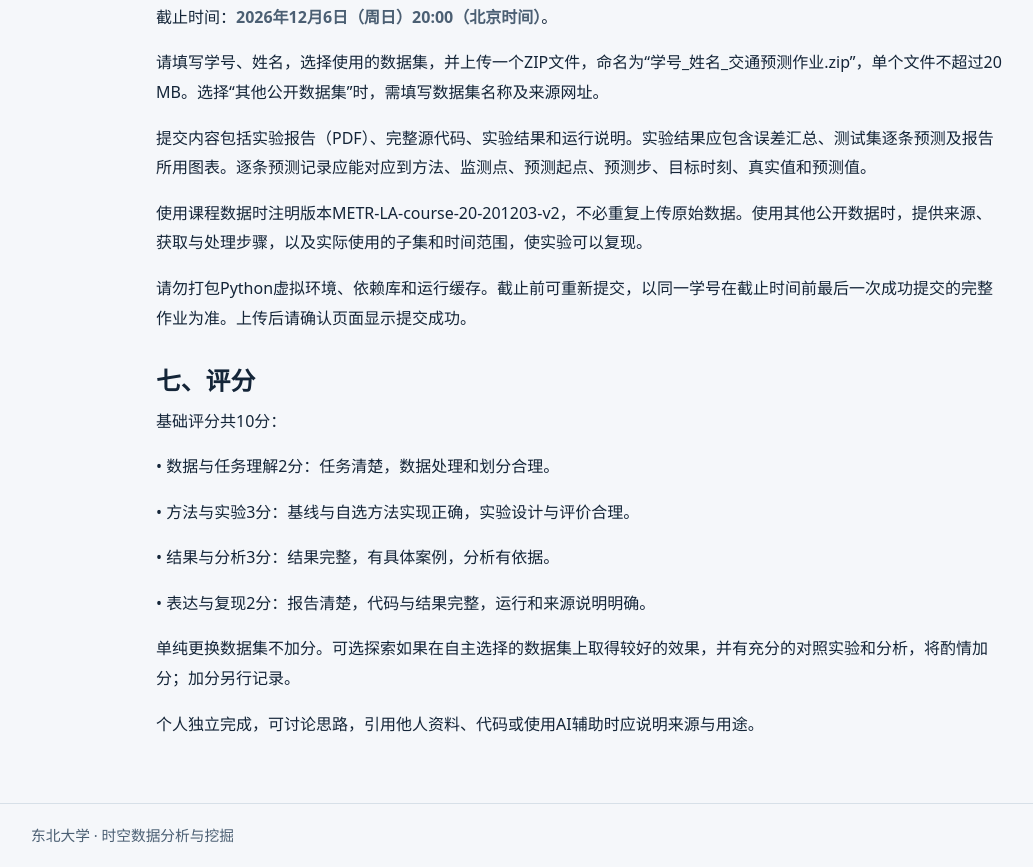
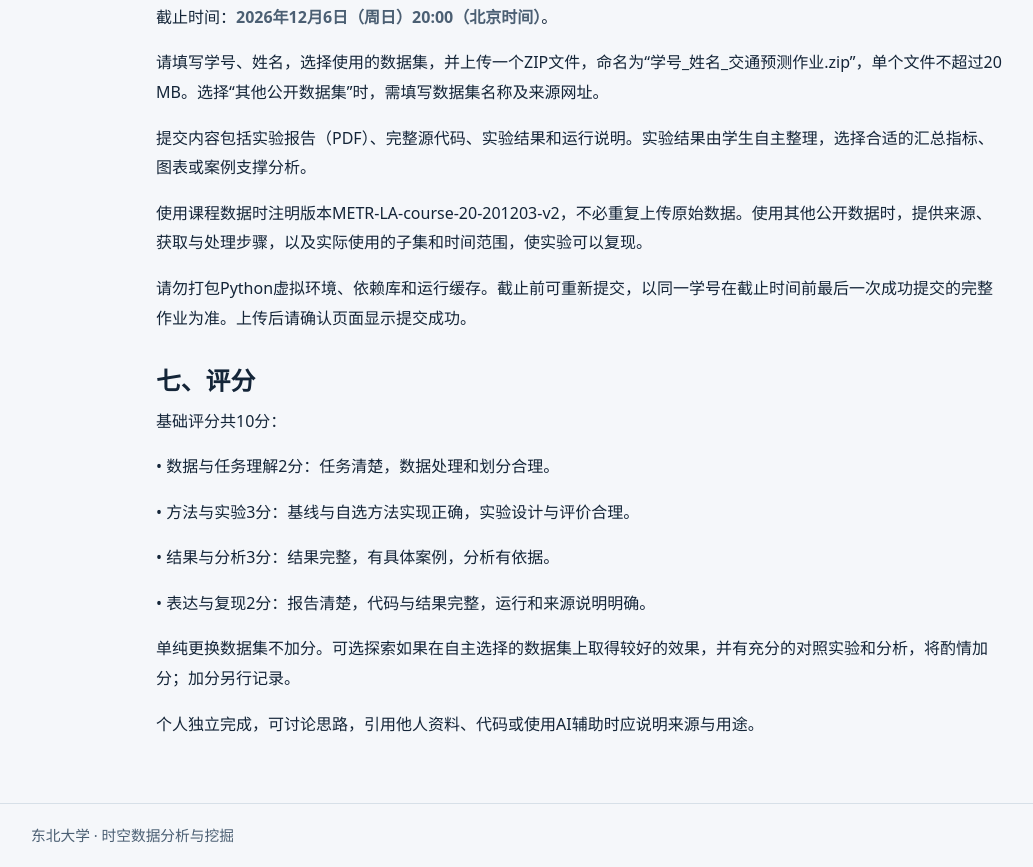
Before and after one commit to GaoYucen/spatiotemporal-data-course, a plain HTML site: page assignments/traffic-prediction/index.html in a window 1280 px wide. Shown: the part 2676-3543 px from the top of the page, without its empty margins (59-1092 px from the left). Drawn offline with Linux system fonts and the light colour scheme.

Commit message:
Simplify traffic assignment result submission requirements

```diff
--- a/assignments/traffic-prediction/index.html
+++ b/assignments/traffic-prediction/index.html
@@ -7,4 +7,4 @@
   <p>OpenStreetMap 提供开放地图数据，包括道路位置、道路类型和通行方向等信息。做路网探索时，可以用经纬度把交通监测点匹配到道路上，再根据道路连通性或沿路行驶距离确定监测点之间的邻接关系，比较加入邻居历史观测前后的预测效果。</p>
   <p><a href="https://www.openstreetmap.org/">OpenStreetMap 官网</a></p>
 </div>
-<p>• 模型改进：比较不同模型，或改进输入特征与训练方法。</p><p>• 数据与场景：在其他公开数据集、不同地点或时段上检验方法。</p><p>使用路网或外部数据时，说明来源及其与交通观测的对应方式。针对某项改进，设置改进前后的对照实验，结合结果解释其作用。</p><h2>五、报告内容</h2><p>报告应包括：</p><p>1. 数据与任务：数据来源、字段和单位、数据处理、划分方式、输入与预测目标。</p><p>2. 方法：基线、自选方法及其设计理由，关键参数与实现方式。</p><p>3. 实验结果：各预测步及整体误差、结果表和预测曲线。</p><p>4. 分析与讨论：具体案例、方法效果及原因；如进行了可选探索，一并说明实验设计、结果和发现。</p><p>5. 复现说明：运行环境、运行步骤、随机种子（若有）、数据与代码来源、AI使用情况。</p><h2 id="submission">六、提交方式</h2><p><a class="button" href="https://wj.qq.com/s2/28810686/pmbf/">提交作业（腾讯问卷）</a></p><p>截止时间：<strong><time datetime="2026-12-06T20:00:00+08:00">2026年12月6日（周日）20:00（北京时间）</time></strong>。</p><p>请填写学号、姓名，选择使用的数据集，并上传一个ZIP文件，命名为“学号_姓名_交通预测作业.zip”，单个文件不超过20 MB。选择“其他公开数据集”时，需填写数据集名称及来源网址。</p><p>提交内容包括实验报告（PDF）、完整源代码、实验结果和运行说明。实验结果应包含误差汇总、测试集逐条预测及报告所用图表。逐条预测记录应能对应到方法、监测点、预测起点、预测步、目标时刻、真实值和预测值。</p><p>使用课程数据时注明版本METR-LA-course-20-201203-v2，不必重复上传原始数据。使用其他公开数据时，提供来源、获取与处理步骤，以及实际使用的子集和时间范围，使实验可以复现。</p><p>请勿打包Python虚拟环境、依赖库和运行缓存。截止前可重新提交，以同一学号在截止时间前最后一次成功提交的完整作业为准。上传后请确认页面显示提交成功。</p><h2>七、评分</h2><p>基础评分共10分：</p><p>• 数据与任务理解2分：任务清楚，数据处理和划分合理。</p><p>• 方法与实验3分：基线与自选方法实现正确，实验设计与评价合理。</p><p>• 结果与分析3分：结果完整，有具体案例，分析有依据。</p><p>• 表达与复现2分：报告清楚，代码与结果完整，运行和来源说明明确。</p><p>单纯更换数据集不加分。可选探索如果在自主选择的数据集上取得较好的效果，并有充分的对照实验和分析，将酌情加分；加分另行记录。</p><p>个人独立完成，可讨论思路，引用他人资料、代码或使用AI辅助时应说明来源与用途。</p></div></main><footer><div class="wrap">东北大学 · 时空数据分析与挖掘</div></footer></body></html>
+<p>• 模型改进：比较不同模型，或改进输入特征与训练方法。</p><p>• 数据与场景：在其他公开数据集、不同地点或时段上检验方法。</p><p>使用路网或外部数据时，说明来源及其与交通观测的对应方式。针对某项改进，设置改进前后的对照实验，结合结果解释其作用。</p><h2>五、报告内容</h2><p>报告应包括：</p><p>1. 数据与任务：数据来源、字段和单位、数据处理、划分方式、输入与预测目标。</p><p>2. 方法：基线、自选方法及其设计理由，关键参数与实现方式。</p><p>3. 实验结果：各预测步及整体误差、结果表和预测曲线。</p><p>4. 分析与讨论：具体案例、方法效果及原因；如进行了可选探索，一并说明实验设计、结果和发现。</p><p>5. 复现说明：运行环境、运行步骤、随机种子（若有）、数据与代码来源、AI使用情况。</p><h2 id="submission">六、提交方式</h2><p><a class="button" href="https://wj.qq.com/s2/28810686/pmbf/">提交作业（腾讯问卷）</a></p><p>截止时间：<strong><time datetime="2026-12-06T20:00:00+08:00">2026年12月6日（周日）20:00（北京时间）</time></strong>。</p><p>请填写学号、姓名，选择使用的数据集，并上传一个ZIP文件，命名为“学号_姓名_交通预测作业.zip”，单个文件不超过20 MB。选择“其他公开数据集”时，需填写数据集名称及来源网址。</p><p>提交内容包括实验报告（PDF）、完整源代码、实验结果和运行说明。实验结果由学生自主整理，选择合适的汇总指标、图表或案例支撑分析。</p><p>使用课程数据时注明版本METR-LA-course-20-201203-v2，不必重复上传原始数据。使用其他公开数据时，提供来源、获取与处理步骤，以及实际使用的子集和时间范围，使实验可以复现。</p><p>请勿打包Python虚拟环境、依赖库和运行缓存。截止前可重新提交，以同一学号在截止时间前最后一次成功提交的完整作业为准。上传后请确认页面显示提交成功。</p><h2>七、评分</h2><p>基础评分共10分：</p><p>• 数据与任务理解2分：任务清楚，数据处理和划分合理。</p><p>• 方法与实验3分：基线与自选方法实现正确，实验设计与评价合理。</p><p>• 结果与分析3分：结果完整，有具体案例，分析有依据。</p><p>• 表达与复现2分：报告清楚，代码与结果完整，运行和来源说明明确。</p><p>单纯更换数据集不加分。可选探索如果在自主选择的数据集上取得较好的效果，并有充分的对照实验和分析，将酌情加分；加分另行记录。</p><p>个人独立完成，可讨论思路，引用他人资料、代码或使用AI辅助时应说明来源与用途。</p></div></main><footer><div class="wrap">东北大学 · 时空数据分析与挖掘</div></footer></body></html>
```
Also changed, not shown: assignments/traffic-prediction/assignment.txt, 1 other file.
